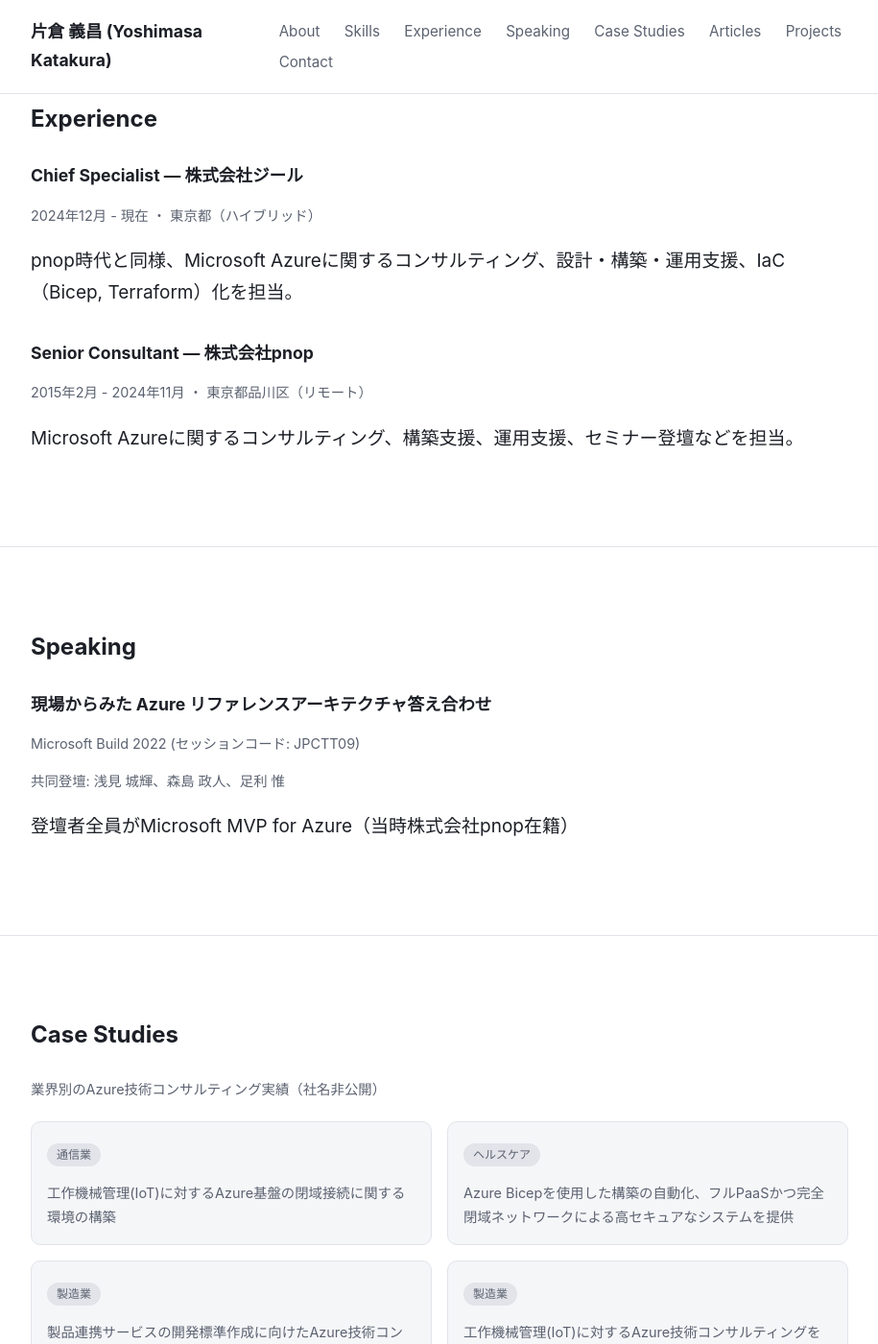
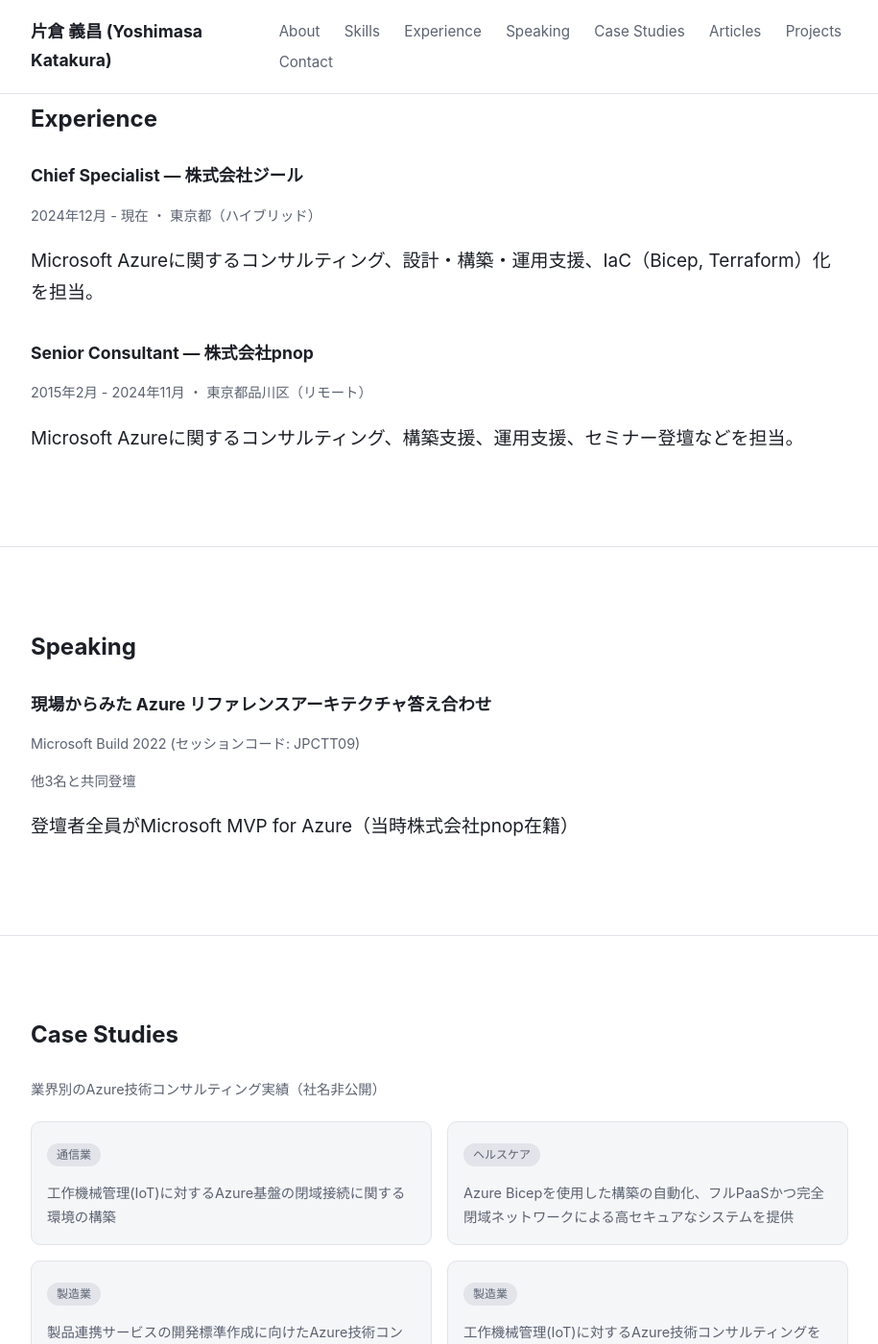
Before and after one commit to katakura/katakura.github.io, a Jekyll site: the page built from index.html, in a window 1280 px wide and 1400 px high, scrolled down 1997 px. Shown: the whole window at 96% size, without its empty margins (182-1097 px from the left). Built offline with Jekyll 4.4.1, drawn with Linux system fonts in a browser that asks for light colours.

Commit message:
Remove redundant phrase and anonymize co-speaker names

```diff
--- a/_data/experience.yml
+++ b/_data/experience.yml
@@ -2,7 +2,7 @@
   org: "株式会社ジール"
   period: "2024年12月 - 現在"
   location: "東京都（ハイブリッド）"
-  description: "pnop時代と同様、Microsoft Azureに関するコンサルティング、設計・構築・運用支援、IaC（Bicep, Terraform）化を担当。"
+  description: "Microsoft Azureに関するコンサルティング、設計・構築・運用支援、IaC（Bicep, Terraform）化を担当。"
 - role: "Senior Consultant"
   org: "株式会社pnop"
   period: "2015年2月 - 2024年11月"
--- a/_data/talks.yml
+++ b/_data/talks.yml
@@ -1,6 +1,6 @@
 # 登壇・カンファレンス発表履歴
 - title: "現場からみた Azure リファレンスアーキテクチャ答え合わせ"
   event: "Microsoft Build 2022 (セッションコード: JPCTT09)"
-  co_speakers: ["浅見 城輝", "森島 政人", "足利 惟"]
+  co_speakers_note: "他3名と共同登壇"
   note: "登壇者全員がMicrosoft MVP for Azure（当時株式会社pnop在籍）"
   url: "https://www.slideshare.net/slideshow/azure-251867486/251867486"
--- a/index.html
+++ b/index.html
@@ -93,8 +93,8 @@
       <div class="experience-item">
         <h3><a href="{{ talk.url }}" target="_blank" rel="noopener">{{ talk.title }}</a></h3>
         <p class="meta">{{ talk.event }}</p>
-        {% if talk.co_speakers and talk.co_speakers.size > 0 %}
-        <p class="meta">共同登壇: {{ talk.co_speakers | join: "、" }}</p>
+        {% if talk.co_speakers_note and talk.co_speakers_note != "" %}
+        <p class="meta">{{ talk.co_speakers_note }}</p>
         {% endif %}
         {% if talk.note %}<p>{{ talk.note }}</p>{% endif %}
       </div>
```
